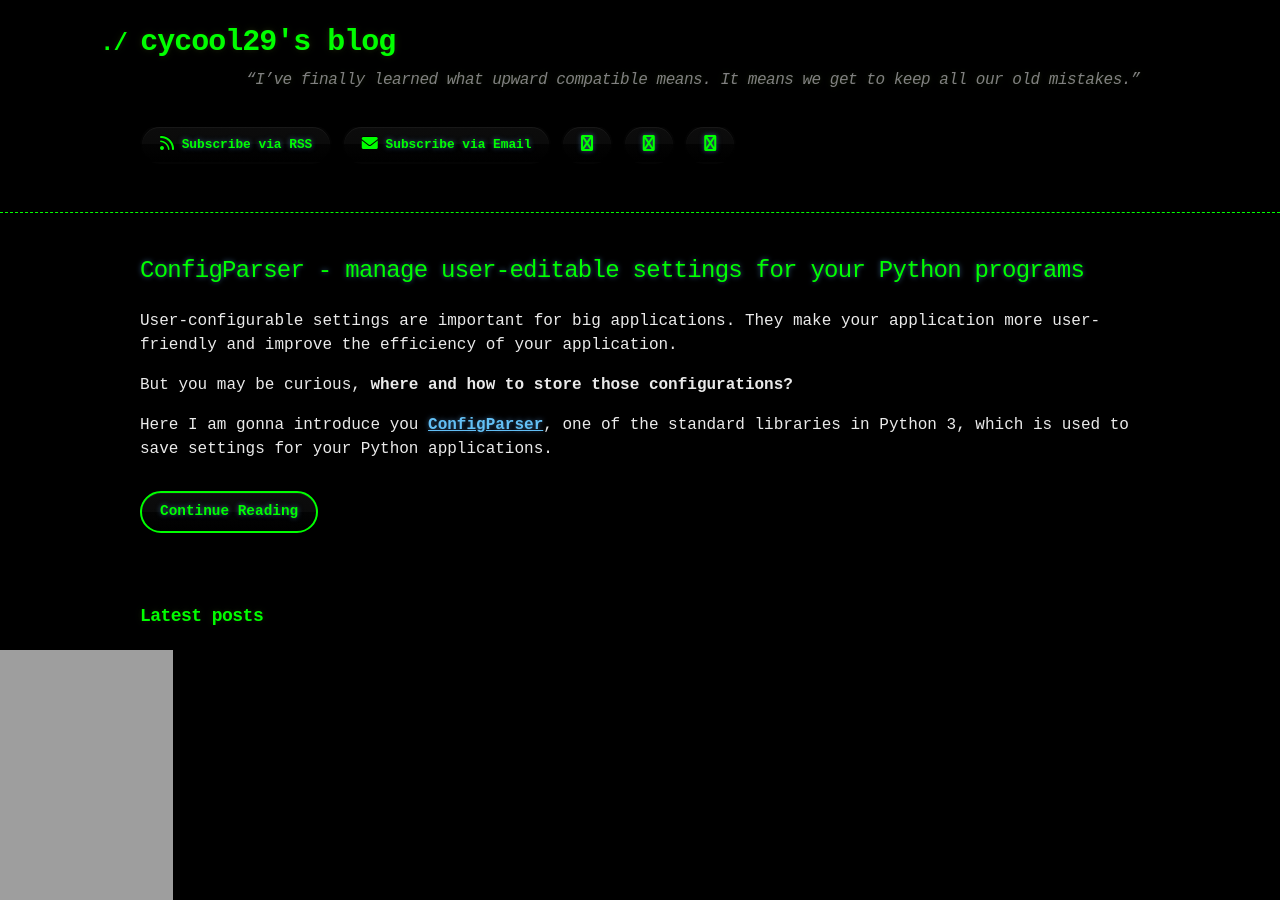
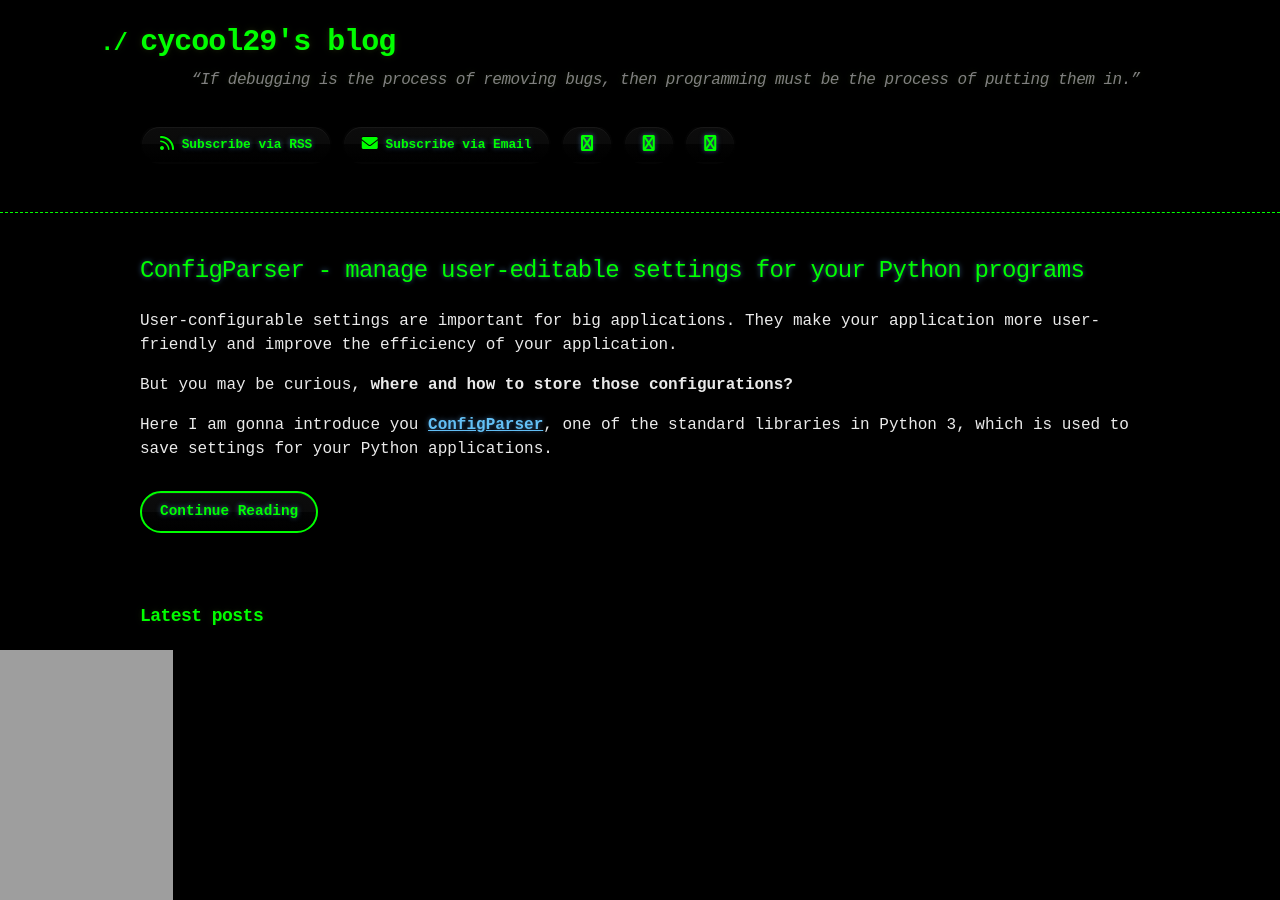
Before and after one commit to cycool29/cycool29.github.io, a Jekyll site: the page built from index.md, in a window 1280 px wide and 900 px high. Built offline with Jekyll 4.4.1, drawn with Linux system fonts in a browser that asks for light colours; a style sheet for code colours, icons or effects is not loaded.

Commit message:
Update quotes

```diff
--- a/_config.yml
+++ b/_config.yml
@@ -1,5 +1,5 @@
 title: cycool29's blog
-description: "“I’ve finally learned what upward compatible means. It means we get to keep all our old mistakes.” "
+description: "“If debugging is the process of removing bugs, then programming must be the process of putting them in.” "
 bio: A high school student. Intermediate in Python, Git, Bash. Learning JavaScript. He/Him. "
 author: cycool29
 url: https://cycool29.github.io
```
